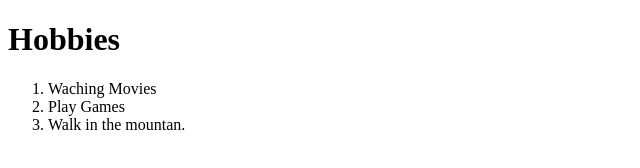
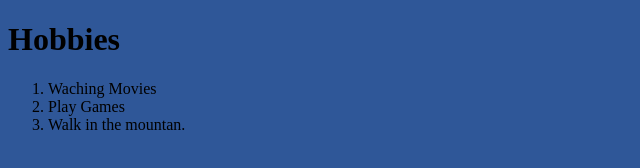
Before and after one commit to Bozhidar84/cv, a plain HTML site: page devBootCamp.html in a window 1280 px wide. Shown: the whole page, without its empty margins (0-640 px from the left). Drawn offline with Linux system fonts and the light colour scheme.

Commit message:
hobbies
,

```diff
--- a/devBootCamp.html
+++ b/devBootCamp.html
@@ -6,7 +6,7 @@
   <meta http-equiv="X-UA-Compatible" content="ie=edge">
   <title>bootCamp</title>
 </head>
-<body>
+<body style = "background-color: #2f5798">
   <h1>Hobbies</h1>
   <p>
   <ol>
```
